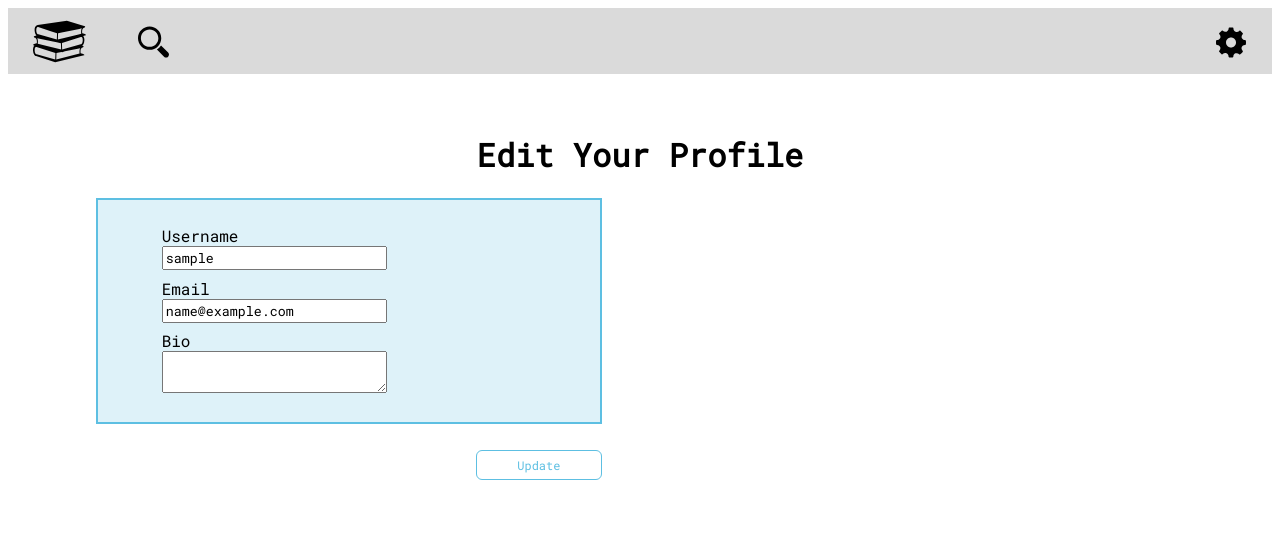
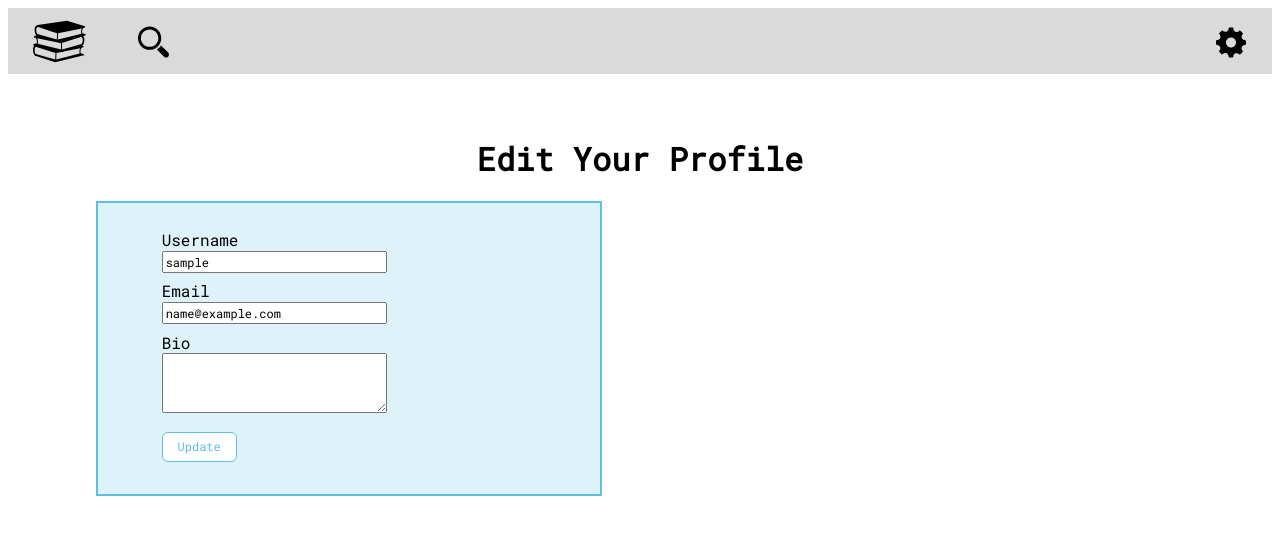
Before and after one commit to sabsterette/texchange, a Flask app: a page that uses flaskblog/templates/editProfile.html in a window 1280 px wide. Shown: the top 535 px of the page. Run offline with Flask 2, Linux system fonts and the light colour scheme; the visitor is signed in with stand-in values (Sample User, id 1); data comes from the database, SQL or seed files in the repository; data that the repository does not hold is empty; some libraries are stand-ins or nearby versions.

Commit message:
Updating profile functional

```diff
--- a/flaskblog/routes.py
+++ b/flaskblog/routes.py
@@ -76,6 +76,7 @@
     return render_template('profile.html', title='PROFILE', user=user, reviews=reviews,
     avg_rating=avg_rating)
 
+#page for users to edit their profiles
 @app.route("/editProfile/<userprofile>", methods=['GET', 'POST'])
 @login_required
 def editProfile(userprofile):
@@ -87,8 +88,8 @@
         current_user.email=form.email.data
         current_user.bio=form.bio.data
         db.session.commit()
-        flash('Your profile has been updated!', 'label')
-        return redirect(url_for('profile', userprofile=userprofile))
+        flash('Your profile has been updated!', 'success')
+        return redirect(url_for('profile', userprofile=current_user.username))
     elif request.method=='GET':
         form.username.data=current_user.username
         form.email.data=current_user.email
@@ -115,26 +116,6 @@
         return redirect(url_for('profile', userprofile=userprofile))
     return render_template('review.html', form=form)
 
-# @app.route("/edit-profile", methods=['GET', 'POST'])
-# @login_required
-# def editAccount():
-#     form = UpdateAccountForm()
-#     if form.validate_on_submit():
-#         if form.picture.data:
-#             picture_file=save_picture(form.picture.data)
-#             current_user.image_file=picture_file
-#         current_user.username=form.username.data
-#         current_user.email=form.email.data
-#         db.session.commit()
-#         flash('Account is updated.', 'label')
-#         return redirect(url_for('account'))
-#     elif request.method=='GET':
-#         form.username.data=current_user.username
-#         form.email.data=current_user.email
-#     #assigns the profile pic to the one uploaded by user
-#     image_file = url_for('static', filename='profile_pic/' + current_user.image_file)
-#     #pass in all the required data for getting the profile
-#     return render_template('profile.html', title='PROFILE', image_file=image_file, form=form)
 
 @app.route("/search", methods=['GET', 'POST'])
 @login_required
--- a/flaskblog/static/profile.css
+++ b/flaskblog/static/profile.css
@@ -7,6 +7,17 @@
     box-sizing: border-box;
     overflow: auto;
 
+}
+.success {
+    font-family: 'Roboto Mono', monospace;
+    font-size: 20px;
+    margin-top: 2%;
+    margin-left: 7.6%;
+    color: #5DBFE2;
+    background-color: white;
+    margin: auto;
+    margin-bottom: 25px;
+    text-align: center;
 }
 
 .container {
@@ -129,19 +140,24 @@
 
 #email.title-name, #username.title-name, #bio.title-name {
     width: 60%;
+    font-size: 12px;
 }
 
-#submit.editProfile {
-    margin-left: 37%;
+#bio.title-name {
+    height: 60px;
+}
+
+
+#submit.submit-btn {
     color: #5DBFE2;
     background:white 100%;
     text-align: center;
     font-size: 12px;
-    width: 10%;
+    width: 20%;
     height: 30px;
     border-radius: 6px;
     border: 1px solid #5DBFE2;
-    margin-top: 2%;
+    margin-top: 4%;
     margin-bottom: 2%;
     text-decoration: none;
     padding-top: 0.5%;
@@ -149,5 +165,4 @@
     padding-left: 1%;
     padding-right: 1%;
 
-
 }
--- a/flaskblog/templates/editProfile.html
+++ b/flaskblog/templates/editProfile.html
@@ -100,18 +100,16 @@
                                 {% endif %}
                             </label>
                         </div>
-
+                        <div class="submit-btn">
+                            {{ form.submit(class="submit-btn") }}
+                        </div>
                     </div>
             </form>
         </div>
 
+        <!-- REVIEWS COLUMN -->
 
 
-
-    </div>
-
-    <div>
-            {{ form.submit(class="editProfile") }}
     </div>
 
 </body>
```
